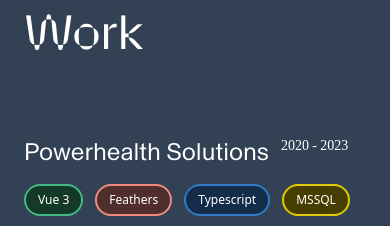
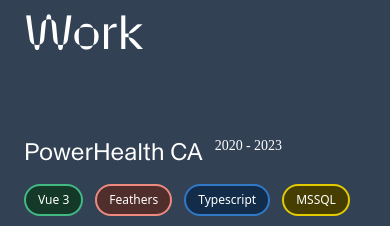
Before and after one commit to samb271/portfolio, a Vue app: page / in a window 390 px wide. Shown: the part 860-1086 px from the top of the page. Built offline with nearby package versions, Linux system fonts and the light colour scheme.

Commit message:
phs name change to fit mobile

```diff
--- a/src/components/app/Work.vue
+++ b/src/components/app/Work.vue
@@ -23,7 +23,7 @@
   <div ref="target">
     <Title id="work" class="mt-8 mb-20">Work</Title>
 
-    <Section time="2020 - 2023">Powerhealth Solutions</Section>
+    <Section time="2020 - 2023">PowerHealth CA</Section>
 
     <div class="flex xl:flex-row gap-16 flex-col">
       <div class="grow">
```
